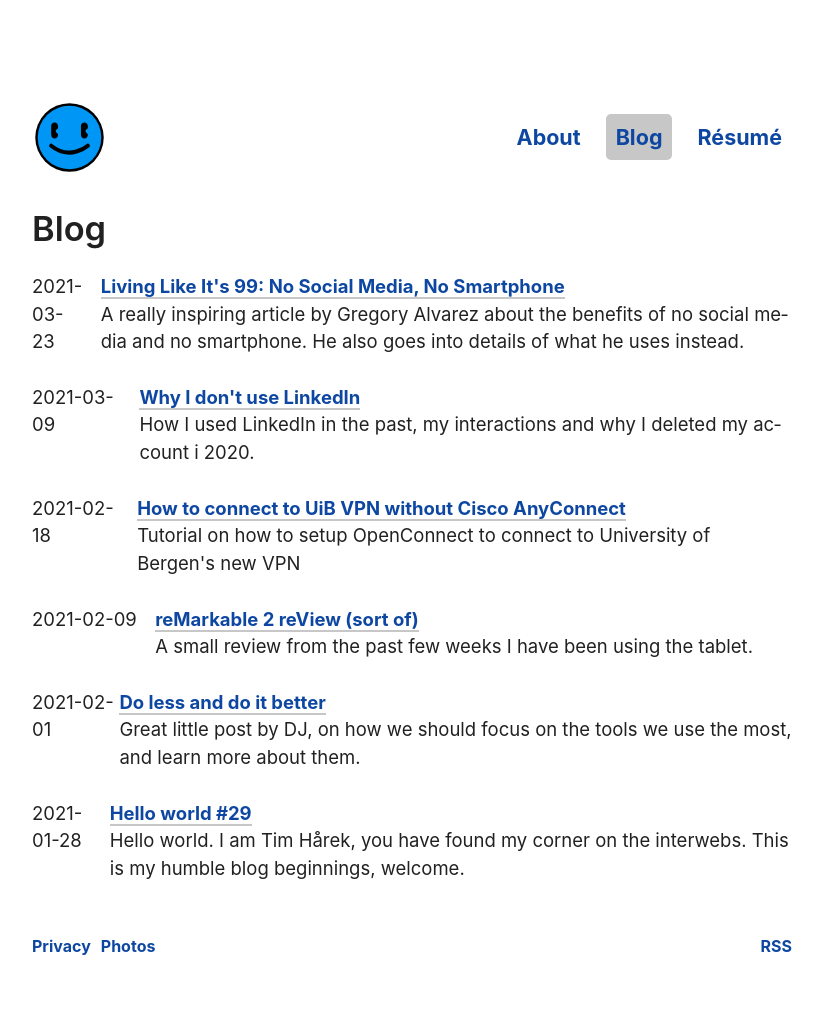
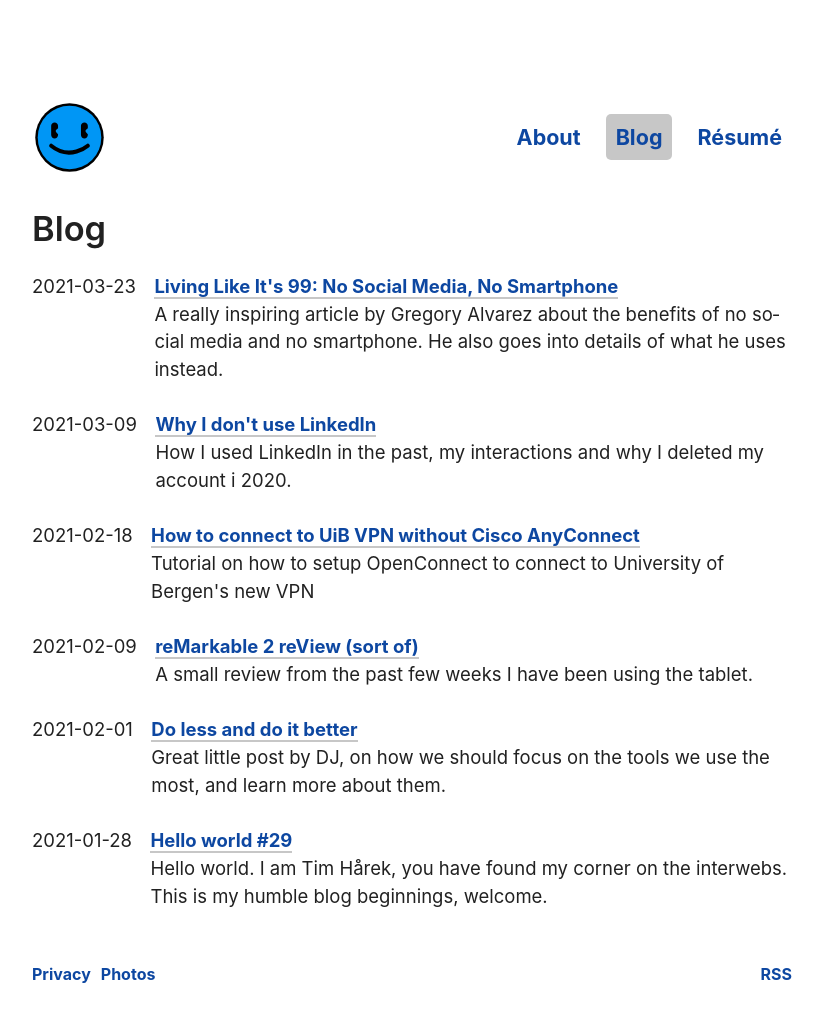
Before and after one commit to timharek/timharek.no, a Jekyll site: the page built from _pages/blog.html, in a window 1280 px wide. Shown: the whole page, without its empty margins (228-1051 px from the left). Built offline with Jekyll 4.4.1, drawn with Linux system fonts in a browser that asks for light colours; before the commit the page ends 1008 px from its top, so only the background shows below that.

Commit message:
Add BEM name convention
+ Fix Safari listing style bug

Signed-off-by: Tim Hårek Andreassen <tim@harek.dev>

```diff
--- a/_pages/blog.html
+++ b/_pages/blog.html
@@ -9,11 +9,9 @@ permalink: /blog
 <h1>Blog</h1>
 <ul class="blog">
     {% for post in site.posts %}
-    <li class="post">
-        <div class="post-metadata">
-            <span class="post-date">{{ post.date | date: "%Y-%m-%d" }}</span>
-        </div>
-        <div class="post-summary">
+    <li class="blog__post">
+        <span class="post__date">{{ post.date | date: "%Y-%m-%d" }}</span>
+        <div class="post__summary">
             <a href="{% if post.link %}{{ post.link }}{% else %}{{ post.url }}{% endif %}">{{ post.title }}</a>
             <span>
                 {{ post.excerpt }}
--- a/_sass/layouts/_blog.scss
+++ b/_sass/layouts/_blog.scss
@@ -1,21 +1,26 @@
-ul.blog {
+.blog {
     margin-left: 0;
     padding: 0;
 
-    li.post {
+    &__post {
         margin-bottom: 1.5em;
         list-style: none;
         display: inline-flex;
 
         @media (max-width: $breakpoint-medium2) {
             display: block;
+
+            .post__summary span {
+                margin-top: .5em;
+            }
         }
 
-        .post-date {
+        .post__date {
+            flex-shrink: 0;
             margin-right: 1em;
         }
 
-        .post-summary {
+        .post__summary {
             hyphens: auto;
 
             span {
```
